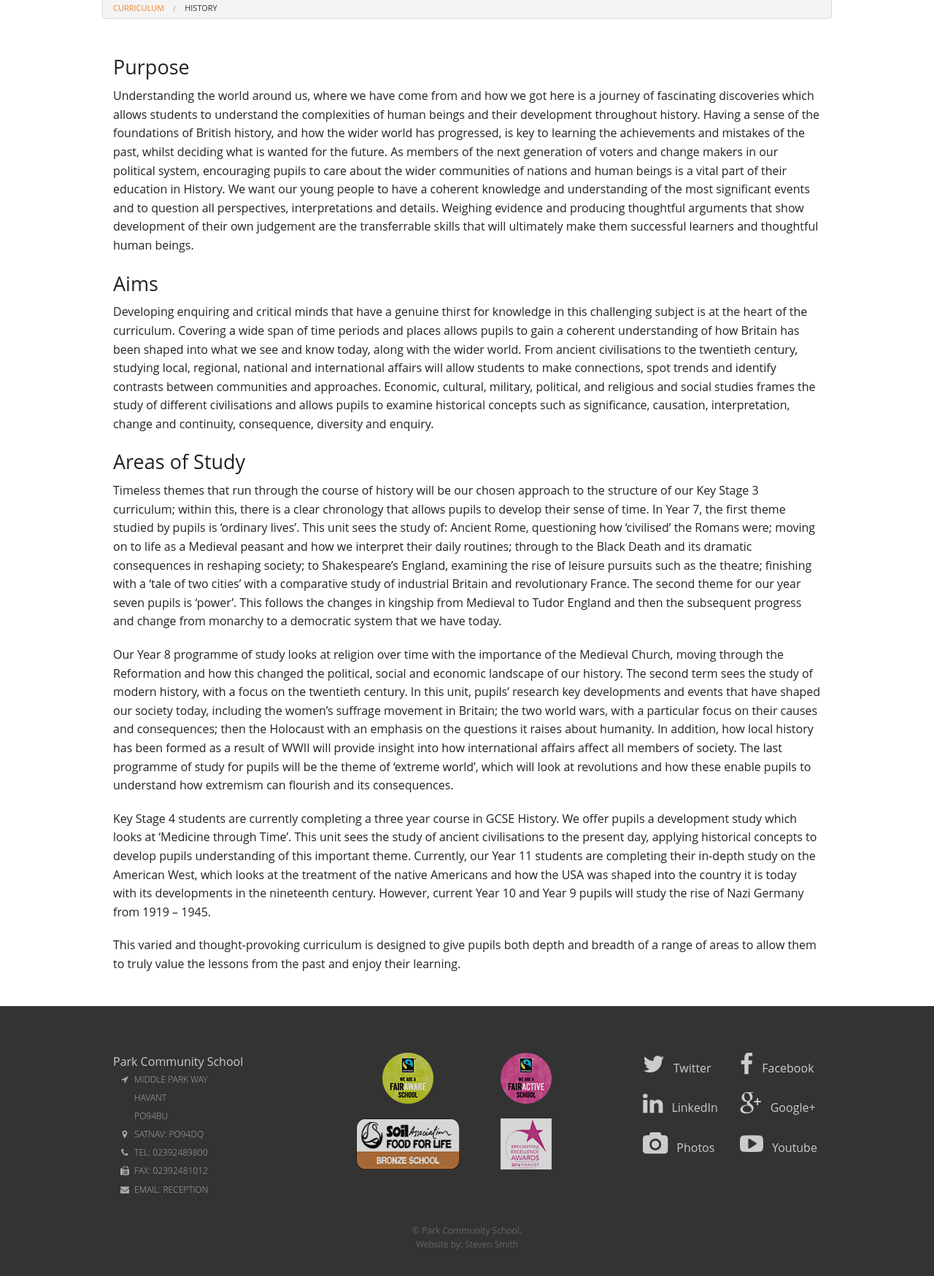
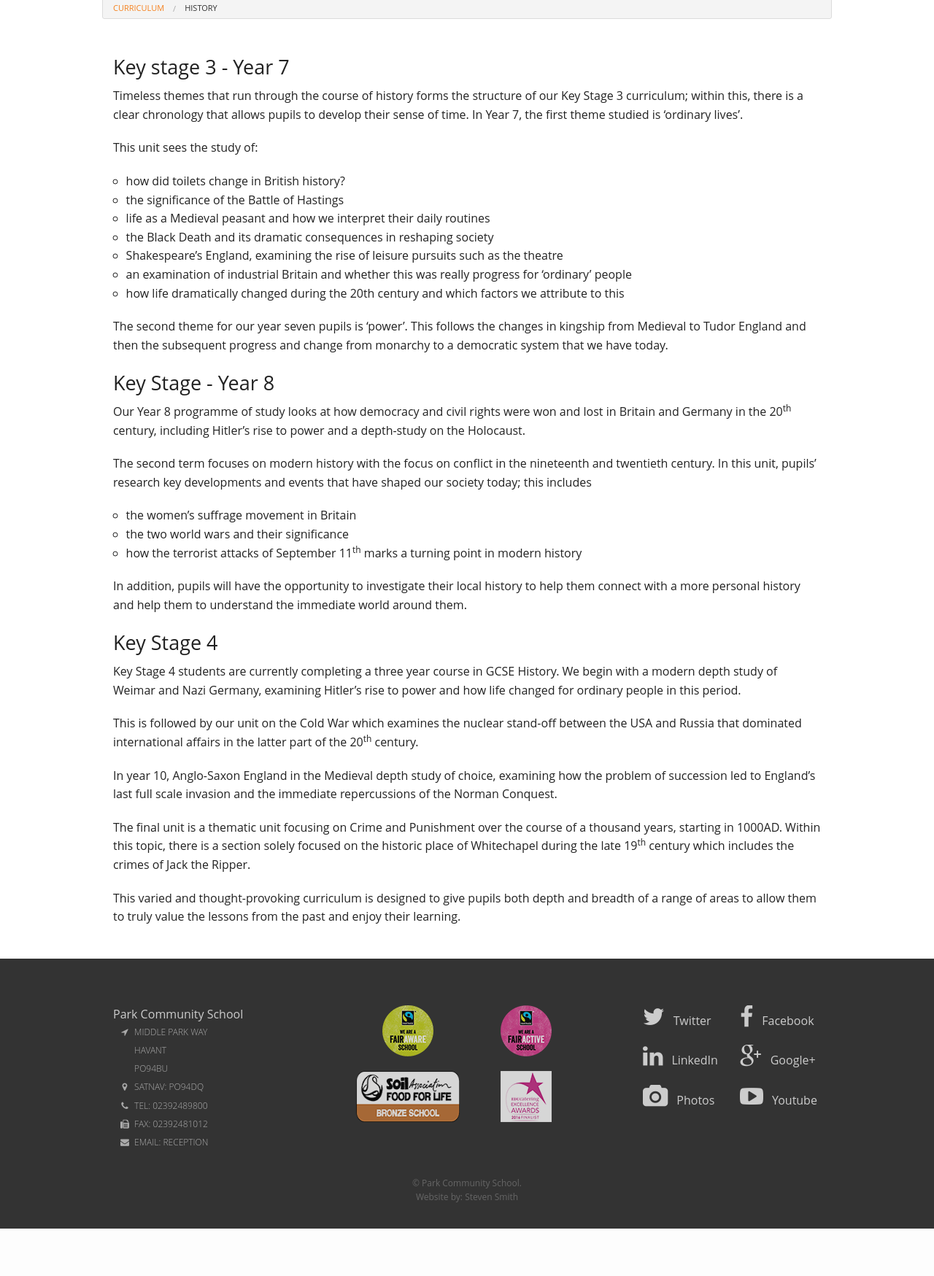
Before and after one commit to Livingdead1989/PCS-Dec2015, a PHP site: page /history.php in a window 1280 px wide. Shown: the part 165-1914 px from the top of the page at 73% size. After the commit the page ends 1849 px from the top, so only its background shows below. Run offline with PHP 8.4, Linux system fonts and the light colour scheme; some libraries are stand-ins or nearby versions.

Commit message:
History curriculum changes

```diff
--- a/history.php
+++ b/history.php
@@ -31,23 +31,52 @@
     <div class="row">
         <div class="large-12 columns">
         <br>
-            <h3>Purpose</h3>
-            <p>Understanding the world around us, where we have come from and how we got here is a journey of fascinating discoveries which allows students to understand the complexities of human beings and their development throughout history. Having a sense of the foundations of British history, and how the wider world has progressed, is key to learning the achievements and mistakes of the past, whilst deciding what is wanted for the future. As members of the next generation of voters and change makers in our political system, encouraging pupils to care about the wider communities of nations and human beings is a vital part of their education in History. We want our young people to have a coherent knowledge and understanding of the most significant events and to question all perspectives, interpretations and details. Weighing evidence and producing thoughtful arguments that show development of their own judgement are the transferrable skills that will ultimately make them successful learners and thoughtful human beings.</p>
 
-            <h3>Aims</h3>
-            <p>Developing enquiring and critical minds that have a genuine thirst for knowledge in this challenging subject is at the heart of the curriculum. Covering a wide span of time periods and places allows pupils to gain a coherent understanding of how Britain has been shaped into what we see and know today, along with the wider world. From ancient civilisations to the twentieth century, studying local, regional, national and international affairs will allow students to make connections, spot trends and identify contrasts between communities and approaches. Economic, cultural, military, political, and religious and social studies frames the study of different civilisations and allows pupils to examine historical concepts such as significance, causation, interpretation, change and continuity, consequence, diversity and enquiry.</p>
+        <h3>Key stage 3 - Year 7</h3>
+        <p>Timeless themes that run through the course of history forms the structure of our Key Stage 3 curriculum; within this, there is a clear chronology that
+        allows pupils to develop their sense of time. In Year 7, the first theme studied is ‘ordinary lives’.</p>
+        <p>This unit sees the study of:</p>
+        <ul class="circle">
+          <li>how did toilets change in British history?</li>
+          <li>the significance of the Battle of Hastings</li>
+          <li>life as a Medieval peasant and how we interpret their daily routines</li>
+          <li>the Black Death and its dramatic consequences in reshaping society</li>
+          <li>Shakespeare’s England, examining the rise of leisure pursuits such as the theatre</li>
+          <li>an examination of industrial Britain and whether this was really progress for ‘ordinary’ people</li>
+          <li>how life dramatically changed during the 20th century and which factors we attribute to this</li>
+        </ul>
+        <p>The second theme for our year seven pupils is ‘power’. This follows the changes in kingship from Medieval to Tudor England and then the subsequent progress
+        and change from monarchy to a democratic system that we have today.</p>
 
-            <h3>Areas of Study</h3>
-            <p>Timeless themes that run through the course of history will be our chosen approach to the structure of our Key Stage 3 curriculum; within this, there is a clear chronology that allows pupils to develop their sense of time. In Year 7, the first theme studied by pupils is ‘ordinary lives’. This unit sees the study of:  Ancient Rome, questioning how ‘civilised’ the Romans were; moving on to life as a Medieval peasant and how we interpret their daily routines; through to the Black Death and its dramatic consequences in reshaping society; to Shakespeare’s England, examining the rise of leisure pursuits such as the theatre; finishing with a ‘tale of two cities’ with a comparative study of industrial Britain and revolutionary France.  The second theme for our year seven pupils is ‘power’.  This follows the changes in kingship from Medieval to Tudor England and then the subsequent progress and change from monarchy to a democratic system that we have today.</p>
-
-            <p>Our Year 8 programme of study looks at religion over time with the importance of the Medieval Church, moving through the Reformation and how this changed the political, social and economic landscape of our history. The second term sees the study of modern history, with a focus on the twentieth century. In this unit, pupils’ research key developments and events that have shaped our society today, including the women’s suffrage movement in Britain; the two world wars, with a particular focus on their causes and consequences; then the Holocaust with an emphasis on the questions it raises about humanity. In addition, how local history has been formed as a result of WWII will provide insight into how international affairs affect all members of society. The last programme of study for pupils will be the theme of ‘extreme world’, which will look at revolutions and how these enable pupils to understand how extremism can flourish and its consequences. </p>
-
-            <p>Key Stage 4 students are currently completing a three year course in GCSE History. We offer pupils a development study which looks at ‘Medicine through Time’. This unit sees the study of ancient civilisations to the present day, applying historical concepts to develop pupils understanding of this important theme. Currently, our Year 11 students are completing their in-depth study on the American West, which looks at the treatment of the native Americans and how the USA was shaped into the country it is today with its developments in the nineteenth century. However, current Year 10 and Year 9 pupils will study the rise of Nazi Germany from 1919 – 1945.</p>
-
-            <p>This varied and thought-provoking curriculum is designed to give pupils both depth and breadth of a range of areas to allow them to truly value the lessons from the past and enjoy their learning.</p>
+        <h3>Key Stage - Year 8</h3>
+        <p>Our Year 8 programme of study looks at how democracy and civil rights were won and lost in Britain and Germany in the 20<sup>th</sup> century, including
+        Hitler’s rise to power and a depth-study on the Holocaust.</p>
+        <p>The second term focuses on modern history with the focus on conflict in the nineteenth and twentieth century. In this unit, pupils’ research key
+        developments and events that have shaped our society today; this includes</p>
+        <ul class="circle">
+          <li>the women’s suffrage movement in Britain</li>
+          <li>the two world wars and their significance</li>
+          <li>how the terrorist attacks of September 11<sup>th</sup> marks a turning point in modern history</li>
+        </ul>
 
 
-            <br>
+        <p>In addition, pupils will have the opportunity to investigate their local history to help them connect with a more personal history and help them to
+        understand the immediate world around them.</p>
+
+        <h3>Key Stage 4</h3>
+
+        <p>Key Stage 4 students are currently completing a three year course in GCSE History. We begin with a modern depth study of Weimar and Nazi Germany, examining
+        Hitler’s rise to power and how life changed for ordinary people in this period.</p>
+        <p>This is followed by our unit on the Cold War which examines the nuclear stand-off between the USA and Russia that dominated international affairs in the
+        latter part of the 20<sup>th</sup> century.</p>
+        <p>In year 10, Anglo-Saxon England in the Medieval depth study of choice, examining how the problem of succession led to England’s last full scale invasion
+        and the immediate repercussions of the Norman Conquest.</p>
+        <p>The final unit is a thematic unit focusing on Crime and Punishment over the course of a thousand years, starting in 1000AD. Within this topic, there is a
+        section solely focused on the historic place of Whitechapel during the late 19<sup>th</sup> century which includes the crimes of Jack the Ripper.</p>
+        <p>This varied and thought-provoking curriculum is designed to give pupils both depth and breadth of a range of areas to allow them to truly value the lessons
+        from the past and enjoy their learning.</p>
+
+        <br>
         </div>
 
     </div>
```
